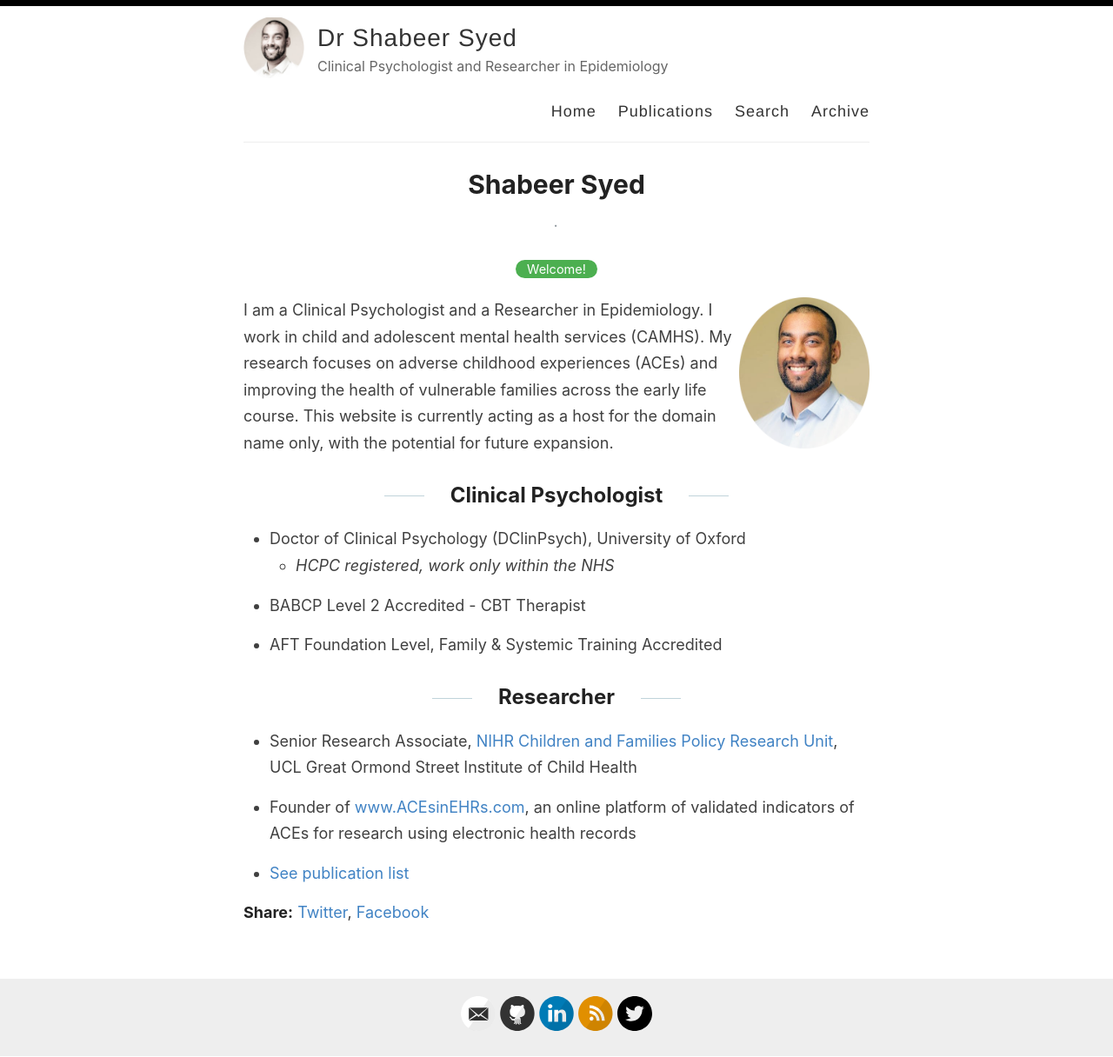
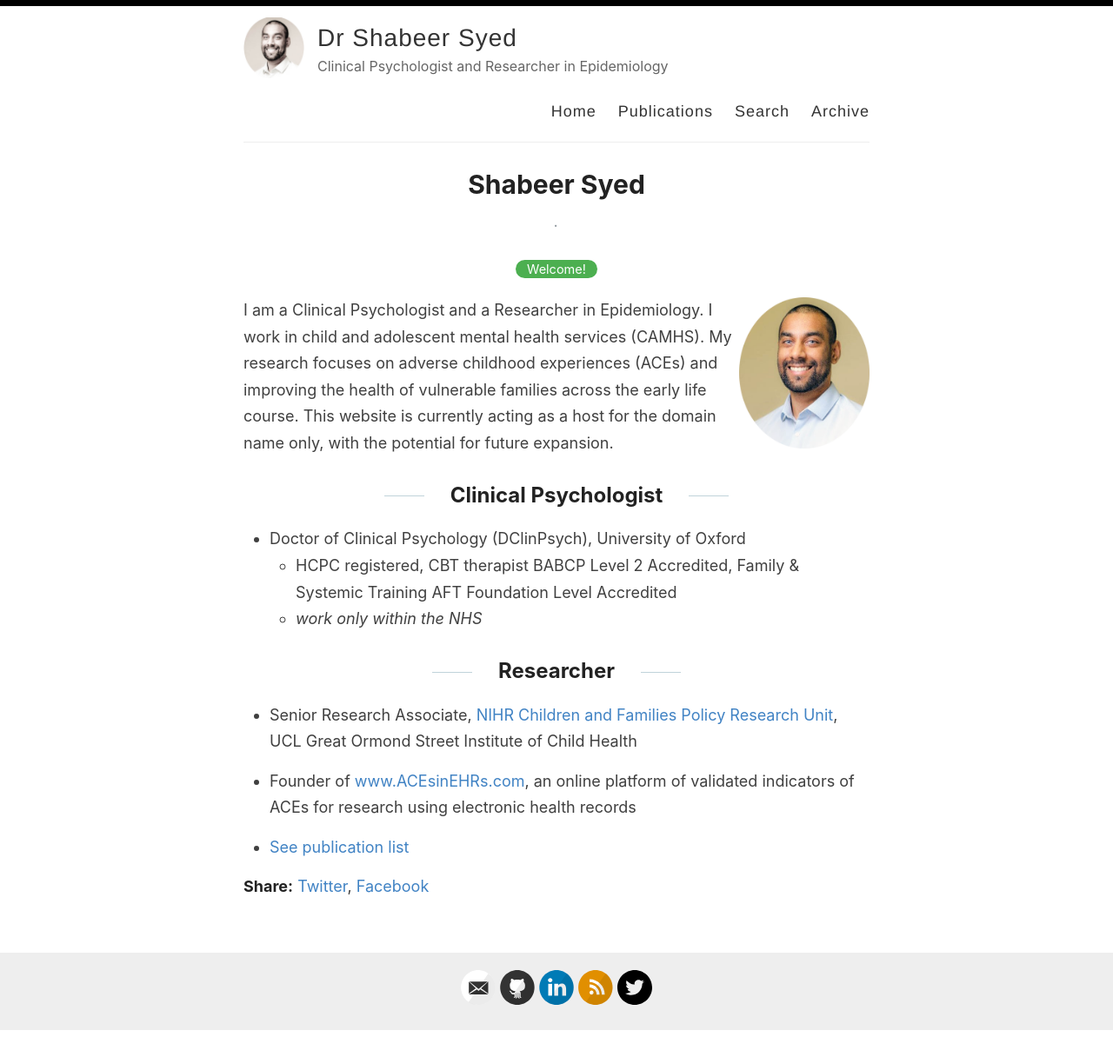
Before and after one commit to shabeer-syed/shabeersyed, a Jekyll site: the page built from index.md, in a window 1280 px wide. Shown: the whole page at 87% size. Built offline with Jekyll 4.4.1, drawn with Linux system fonts in a browser that asks for light colours; after the commit the page ends 1186 px from its top, so only the background shows below that.

```diff
--- a/index.md
+++ b/index.md
@@ -10,12 +10,8 @@ I am a Clinical Psychologist and a Researcher in Epidemiology. I work in child a
 ## Clinical Psychologist
 
 - Doctor of Clinical Psychology (DClinPsych), University of Oxford
-   - *HCPC registered, work only within the NHS*
-
-- BABCP Level 2 Accredited - CBT Therapist
-
-- AFT Foundation Level, Family & Systemic Training Accredited
-
+   - HCPC registered, CBT therapist BABCP Level 2 Accredited, Family & Systemic Training AFT Foundation Level Accredited
+   - *work only within the NHS*
 
 ## Researcher
 
```
